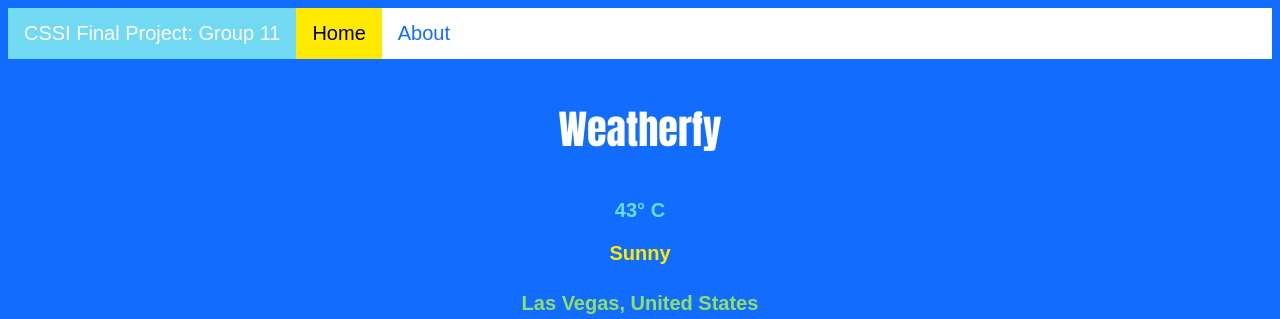
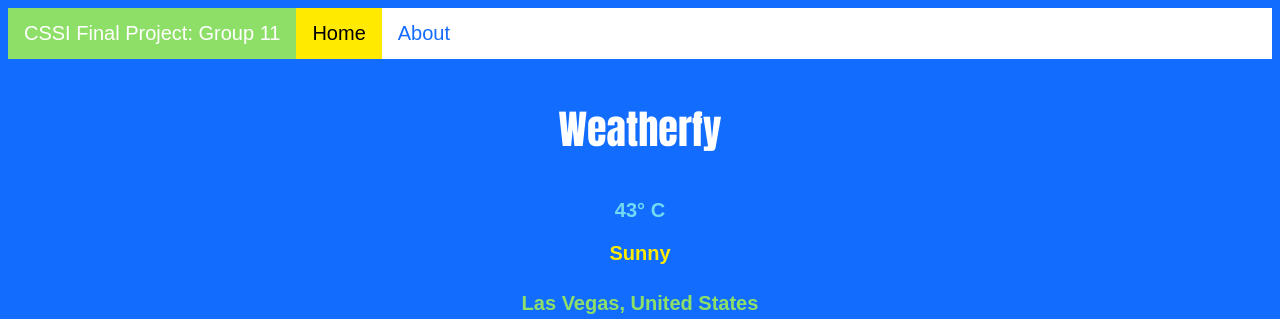
Before and after one commit to robertlsmith/Weatherfy, a plain HTML site: page index.html in a window 1280 px wide. In both pictures the pointer is over the link "CSSI Final Project: Group 11". Shown: the top 319 px of the page. Drawn offline with Linux system fonts and the light colour scheme.

Commit message:
Final Update

```diff
--- a/app.js
+++ b/app.js
@@ -72,19 +72,21 @@ function showError(error){
   notificationElement.innerHTML = `<p> ${error.message} </p>`;
 }
 
-// Get data from the OpenSky Weather API.
+// Get geolocation data from the OpenSky Weather API.
 function getWeather(latitude, longitude){
   let api = `http://api.openweathermap.org/data/2.5/weather?lat=${latitude}&lon=${longitude}&appid=${key}`;
   fetch(api).then(function(response){
     let data = response.json();
     return data;
   })
+  // Then replace placeholder/old data with new data.
   .then(function(data){
   weather.temperature.value = Math.floor(data.main.temp - KELVIN);
   weather.description = data.weather[0].description;
   weather.city = data.name;
   weather.country = data.sys.country;
   })
+  // Then display the updated information.
   .then(function(){
     displayWeather();
   });
--- a/style.css
+++ b/style.css
@@ -24,7 +24,7 @@ body:hover{
   font-size: 20px;
 }
 .topnav a:hover{
-  background-color: rgb(114, 217, 243);
+  background-color: rgb(142, 223, 104);
   color: white;
 }
 .topnav a.active{
```
